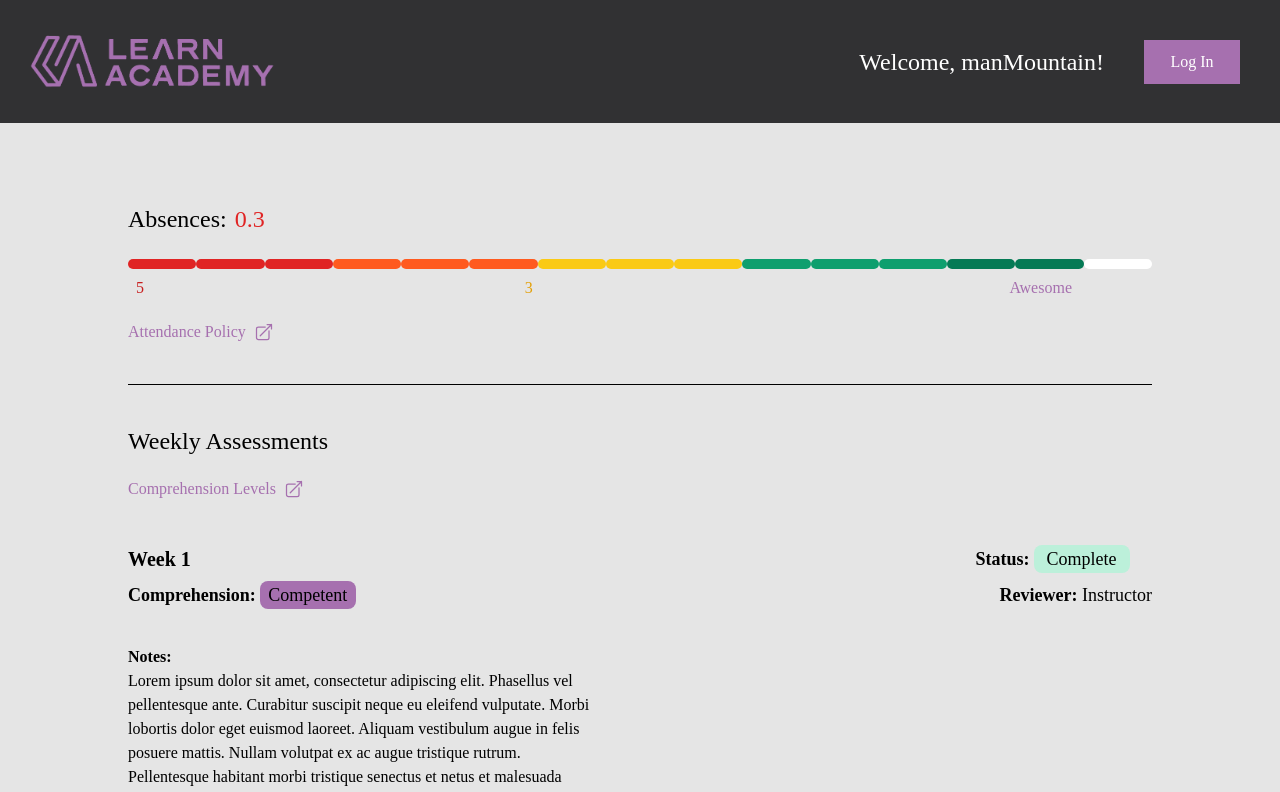
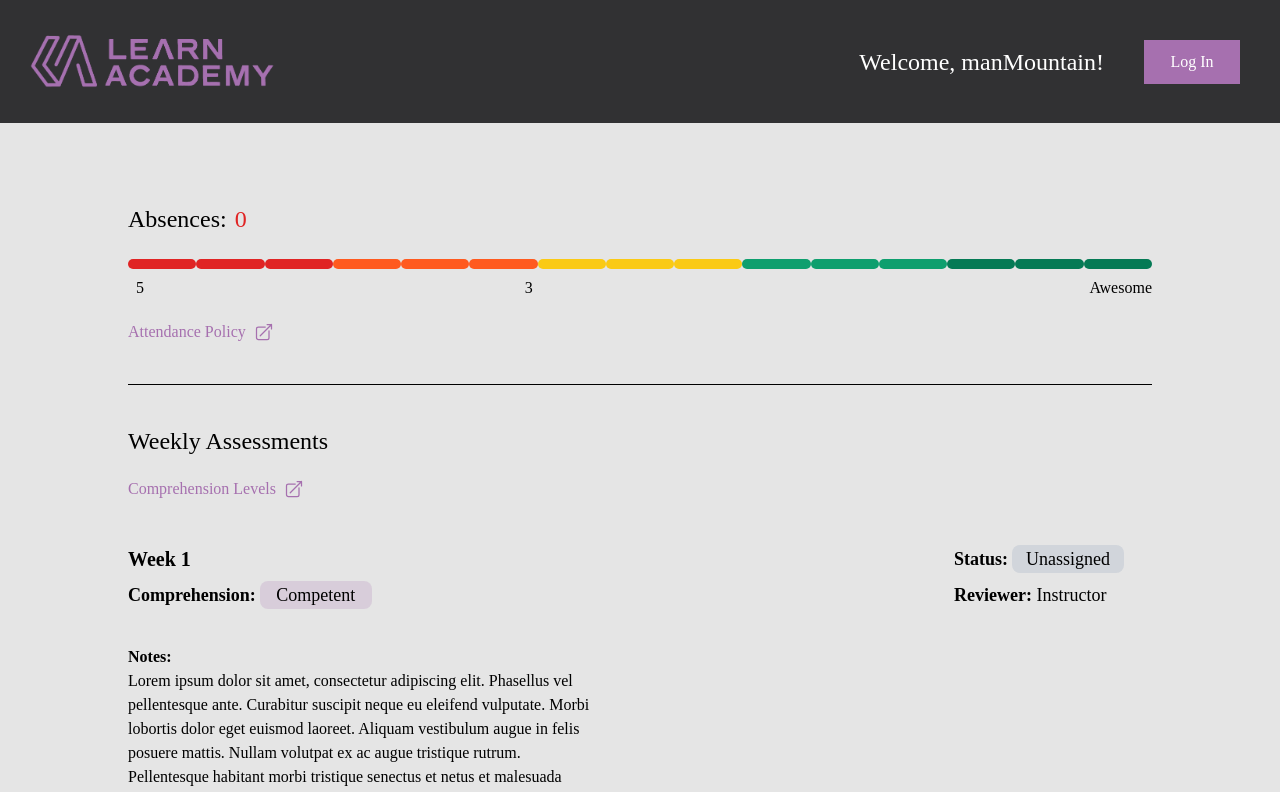
Before and after one commit to LEARNAcademy/student-application, a React (Create React App) app: page / in a window 1280 px wide. Shown: the top 792 px of the page. Built offline with nearby package versions, Linux system fonts and the light colour scheme; a web font is replaced by a local one.

Commit message:
added opactiy for purle and changed number colors to black

```diff
--- a/src/components/Assessment.js
+++ b/src/components/Assessment.js
@@ -28,7 +28,7 @@ const Assessment = (props) => {
         } else if(assessment.status === "Incomplete") {
           return "bg-red-300"
         } else if (assessment.status === "Unassigned") {
-          return "bg-[gray]"
+          return "bg-gray-300"
         }
       })
     )
@@ -42,11 +42,11 @@ const Assessment = (props) => {
         } else if(assessment.comprehension === "Complete") {
           return "bg-green-200"
         } else if(assessment.comprehension === "Novice") {
-          return "bg-[#A670AF]"
+          return "bg-[#A670AF]/20"
         } else if (assessment.comprehension === "Advanced Beginner") {
-          return "bg-[#A670AF]"
+          return "bg-[#A670AF]/20"
         } else if (assessment.comprehension === "Competent") {
-          return "bg-[#A670AF]"
+          return "bg-[#A670AF]/20"
         }
       })
     )
@@ -67,13 +67,13 @@ const Assessment = (props) => {
               <div className="flex flex-col">
                 <div className="my-1 text-xl font-bold">Week {assessment.week} </div>
                 <div className="my-1 text-lg"><strong>Comprehension:</strong>
-                  <span className={`relative mx-1 inline-block w-24 rounded-lg text-center before:absolute before:-inset-1 before:block ${compColor[index]}`}>{assessment.comprehension}</span>
+                  <span className={`relative mx-1 inline-block w-28 rounded-lg text-center before:absolute before:-inset-1 before:block ${compColor[index]}`}>{assessment.comprehension}</span>
                 </div>
               </div>
               <div className="flex flex-col">
                 <div className="flex w-full flex-row items-center">
-                  <div className="my-1 text-lg"><strong>Status:</strong>
-                    <span className={`relative mx-1 inline-block w-24 rounded-lg text-center before:absolute before:-inset-1 before:block ${statusColor[index]}`}>{assessment.status}</span>
+                  <div className="mx-6 my-1 text-lg"><strong>Status:</strong>
+                    <span className={`relative mx-1 inline-block w-28 rounded-lg text-center before:absolute before:-inset-1 before:block ${statusColor[index]}`}>{assessment.status}</span>
                   </div>
                 </div>
                 <div className="my-1 pl-6 text-lg"><strong>Reviewer:</strong> {assessment.reviewer} </div>
--- a/src/components/Attendance.js
+++ b/src/components/Attendance.js
@@ -24,10 +24,10 @@ const Attendance = ({absences}) => {
           )})
         }
       </div>
-      <div className="mb-1 mr-20 flex justify-between">
-        <span className="ml-2 font-medium text-red-700 dark:text-white">5</span>
-        <span className="ml-2 mr-24 font-medium text-yellow-400 dark:text-white">3</span>
-        <span className="ml-2 font-medium text-[#A670AF] dark:text-white">Awesome</span>
+      <div className="mb-1 flex justify-between">
+        <span className="ml-2 font-medium text-black dark:text-white">5</span>
+        <span className="ml-2 mr-44 font-medium text-black dark:text-white">3</span>
+        <span className="ml-2 font-medium text-black dark:text-white">Awesome</span>
       </div>
     </>
   )
--- a/src/userMock.js
+++ b/src/userMock.js
@@ -5,13 +5,13 @@ export const user = {
   student: {
     id: 1,
     user_id: 1,
-    absences: .3,
+    absences: 0,
     assessments: [
       {
         id: 1,
         student_id: 1,
         week: 1,
-        status: "Complete",
+        status: "Unassigned",
         comprehension: "Competent",
         reviewer: "Instructor",
         notes: "Lorem ipsum dolor sit amet, consectetur adipiscing elit. Phasellus vel pellentesque ante. Curabitur suscipit neque eu eleifend vulputate. Morbi lobortis dolor eget euismod laoreet. Aliquam vestibulum augue in felis posuere mattis. Nullam volutpat ex ac augue tristique rutrum. Pellentesque habitant morbi tristique senectus et netus et malesuada fames ac turpis egestas. Proin id turpis aliquet, semper libero nec, molestie turpis. Suspendisse sem ligula, feugiat id euismod id, efficitur at quam. Praesent tellus nisl, placerat sit amet vestibulum et, sollicitudin eu dui. Maecenas bibendum elit ut interdum tempor. Suspendisse bibendum erat non gravida viverra. Nulla sed tellus at nulla malesuada pharetra id sed lacus. Donec rutrum lacus lacus, et vulputate nisi posuere non. Mauris sit amet nulla vitae dolor feugiat condimentum id et eros."
```
